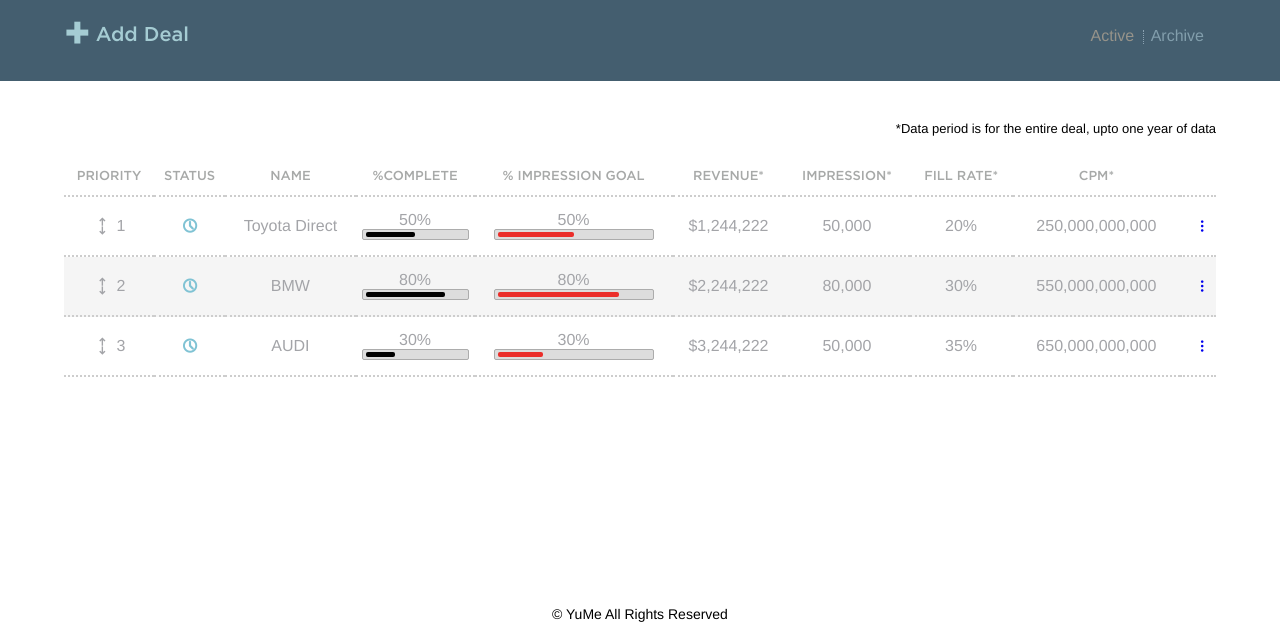
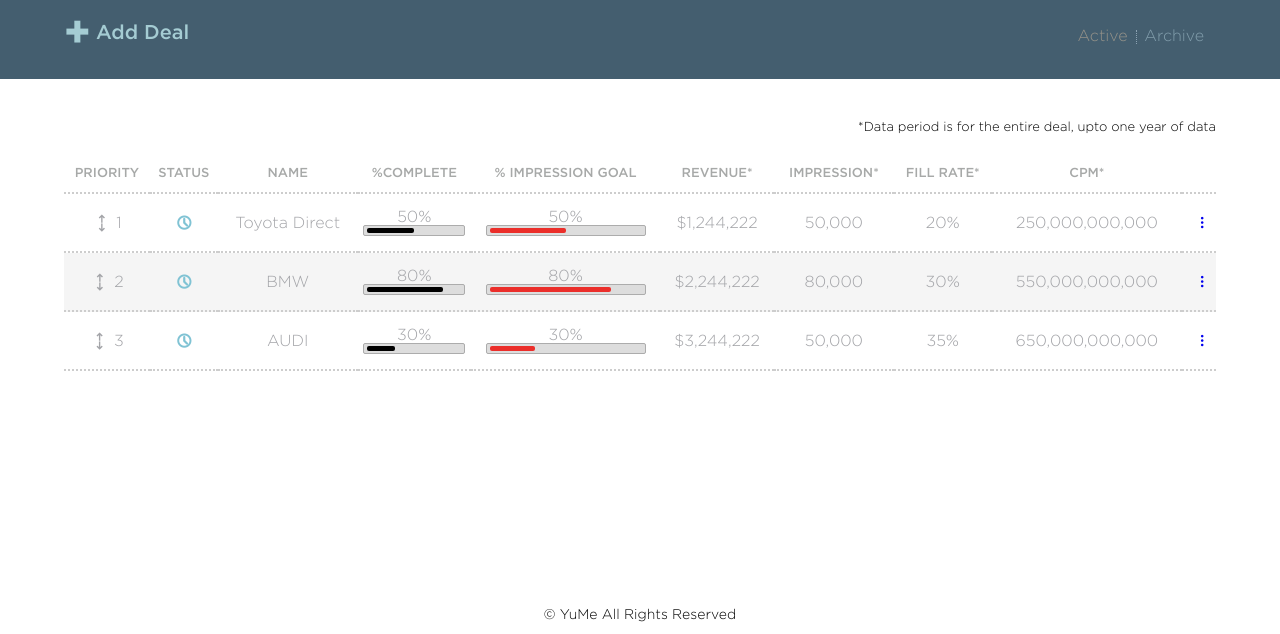
Before and after one commit to arungarunkumar/YuMe-Exercise, a website: page index.html in a window 1280 px wide. Shown: the part 166-800 px from the top of the page. Drawn offline with Linux system fonts and the light colour scheme; files whose address does not match are found by name.

Commit message:
initial commit

```diff
--- a/assets/style/main.less
+++ b/assets/style/main.less
@@ -18,7 +18,7 @@
 	font-weight: normal;
 }
 body, html {
-	font-family: helvetica;
+	font-family: yume;
 }
 a {
 	text-decoration: none;
@@ -63,21 +63,21 @@
 
 /* Custom Fonts */
 @font-face {
-  font-family: helvetica;
+  font-family: yume;
   src: url("../../font/gothamBold.woff2") format("woff2"),
        url("../../font/gothamBold.woff") format("woff");
   font-weight: 600;
   font-style: normal;
 }
 @font-face {
-  font-family: helvetica;
+  font-family: yume;
   src: url("../../font/gothamMedium.woff2") format("woff2"),
        url("../../font/gothamMedium.woff") format("woff");
   font-weight: 500;
   font-style: normal;
 }
 @font-face {
-  font-family: helvetica;
+  font-family: yume;
   src: url("../../font/gothamLight.woff2") format("woff2"),
        url("../../font/gothamLight.woff") format("woff");
   font-weight: 300;
```
Also changed, not shown: assets/style/build/main.css.
